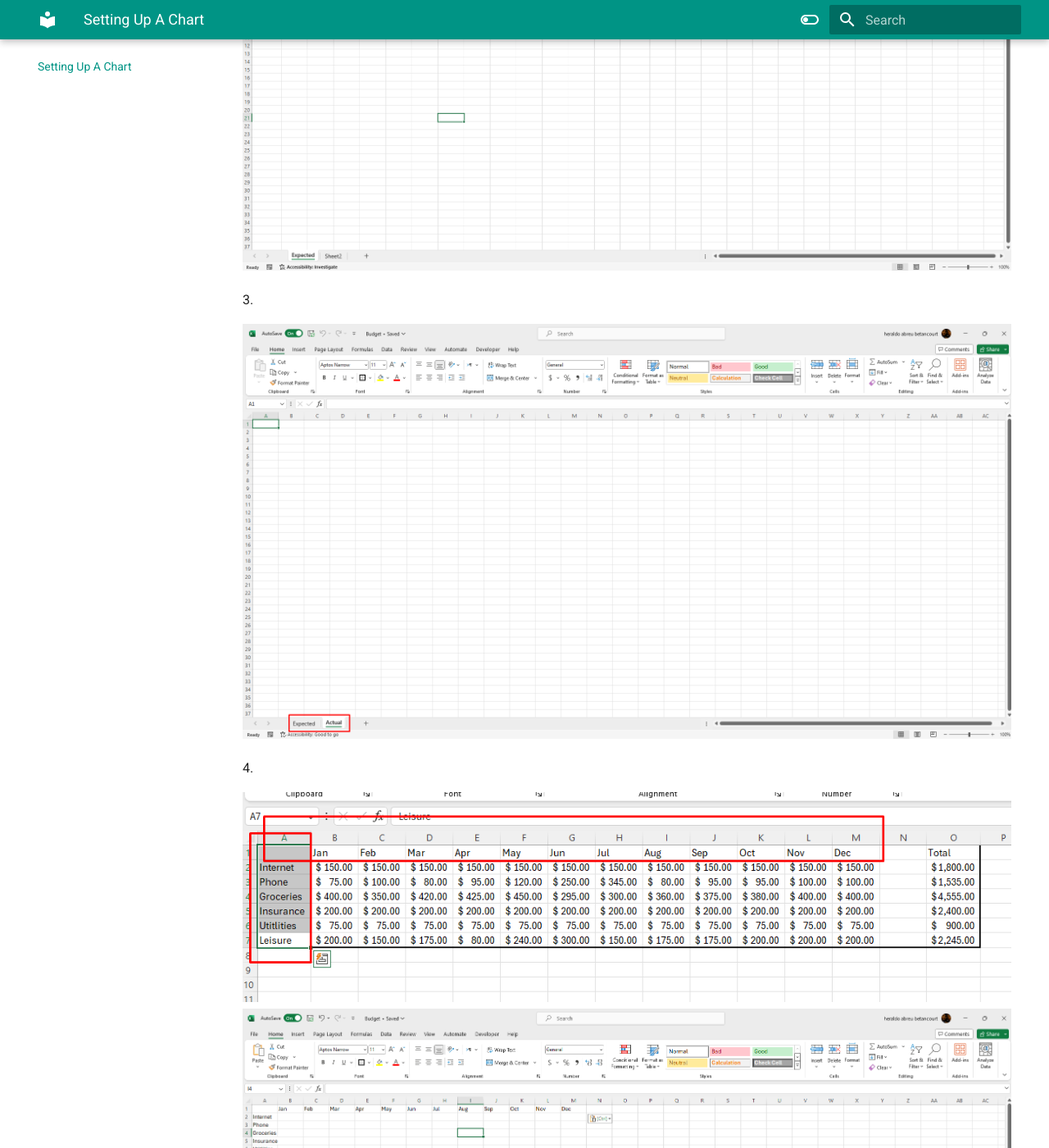
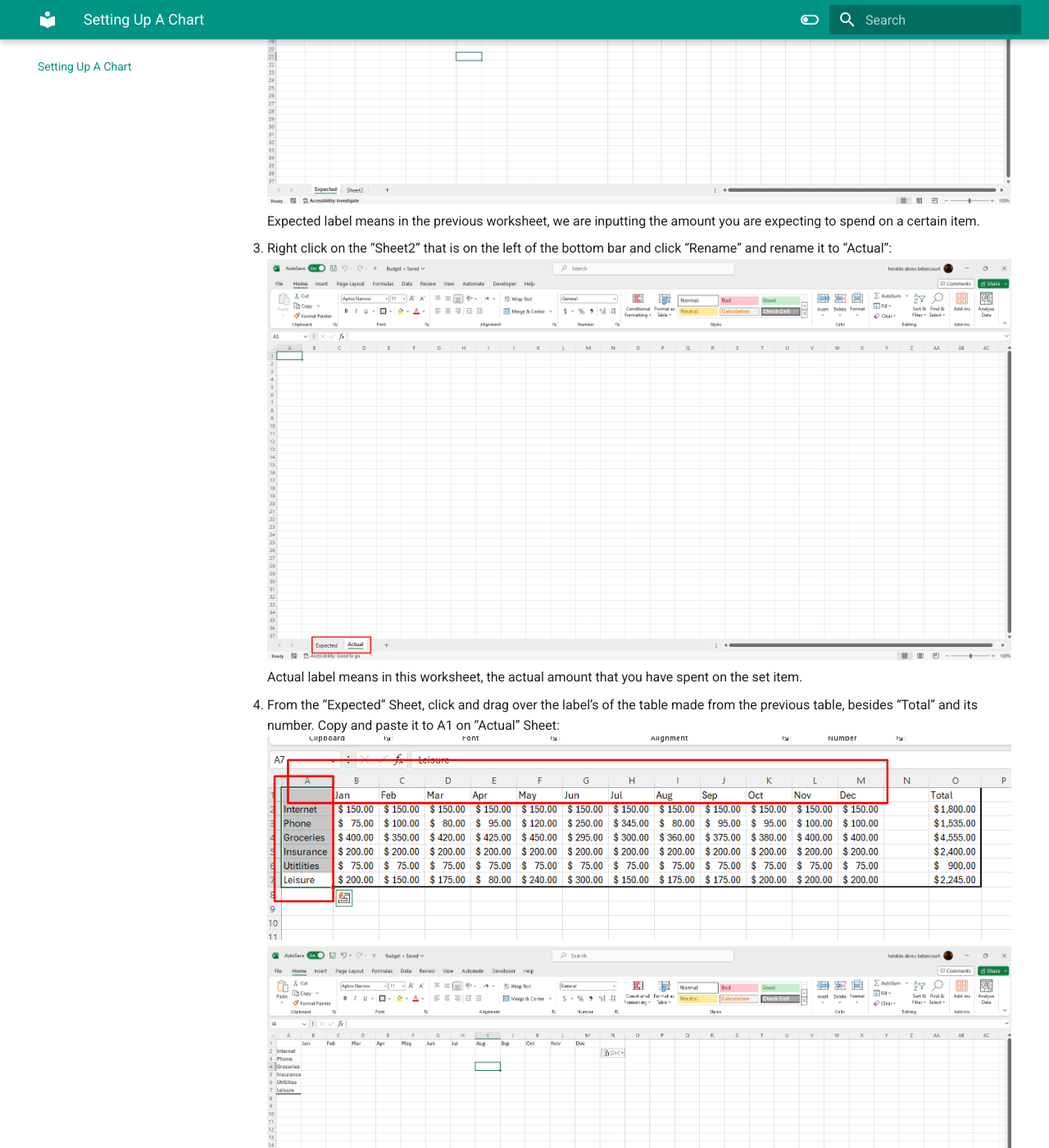
Before and after one commit to Hmute/ExcelUserDoc, an MkDocs documentation site: the page built from docs/Task2.md, in a window 1280 px wide and 1400 px high, scrolled down 1571 px. Shown: the whole window at 82% size. Built offline with MkDocs 1.6.1 and Material for MkDocs 9.7.7, drawn with Linux system fonts in a browser that asks for light colours; some of the changed text lies outside the part shown.

Commit message:
add task 2 instructions

```diff
--- a/docs/Task2.md
+++ b/docs/Task2.md
@@ -2,47 +2,45 @@
 
 intro....
 
-1.
-
+1. Click on the plus sign on the bottom left of the page to add a new sheet:
 ![Task2 Image](Assets/Task2/Task2_1.png)
 
-2.
-
+2. Right click on the ”Sheet1” that is on the left of the bottom bar, click “Rename” and rename it to “Expected”:
 ![Task2 Image](Assets/Task2/Task2_2A.png)
 ![Task2 Image](Assets/Task2/Task2_2B.png)
+ Expected label means in the previous worksheet, we are inputting the amount you are expecting to spend on a certain item.
 
-3.
+3. Right click on the “Sheet2” that is on the left of the bottom bar and click “Rename” and rename it to “Actual”:
+![Task2 Image](Assets/Task2/Task2_3.png)
+Actual label means in this worksheet, the actual amount that you have spent on the set item.
 
-![Task2 Image](Assets/Task2/Task2_3.png)
-
-4.
-
+4. From the “Expected” Sheet, click and drag over the label’s of the table made from the previous table, besides “Total” and its number. Copy and paste it to A1 on “Actual” Sheet:
 ![Task2 Image](Assets/Task2/Task2_4.png)
 ![Task2 Image](Assets/Task2/Task2_4B.png)
+ You are only supposed to copy the labels, not the numbers, we will be filling with hypothetical data.
 
-5.
+5. Fill the Table of the “Actual” Sheet  under their respective labels:
+![Task2 Image](Assets/Task2/Task2_5.png)
+this represents the actual cost of the items that you previously budgeted from.
 
-![Task2 Image](Assets/Task2/Task2_5.png)
 
-6.
+6. Format the Data for the desired currency, as previously explained in task 1:
+![Task2 Image](Assets/Task2/Task2_6.png)
+Should be the same currency as the currency previously used (link to task of currency)
 
-![Task2 Image](Assets/Task2/Task2_6.png)
-
-7.
-
+7. Click and drag the Mouse Over the Complete Table:
 ![Task2 Image](Assets/Task2/Task2_7.png)
 
-8.
-
+8. Click on the “Insert” Tab in the navigation Bar On the Top of the program:
 ![Task2 Image](Assets/Task2/Task2_8.png)
 ![Task2 Image](Assets/Task2/Task2_8B.png)
 
-9.
-
+9. Click over The picture of “Line Chart” and choose The first Option Under “2-D Line”:
 ![Task2 Image](Assets/Task2/Task2_9A.png)
 ![Task2 Image](Assets/Task2/Task2_9B.png)
 
-10.
-
+10. Rename The Chart “Chart Title” to “Actual Expenses” by double clicking on the title:
 ![Task2 Image](Assets/Task2/Task2_10.png)
 ![Task2 Image](Assets/Task2/Task2_10B.png)
+
+11. Press Ctrl + S and Save the File
```
